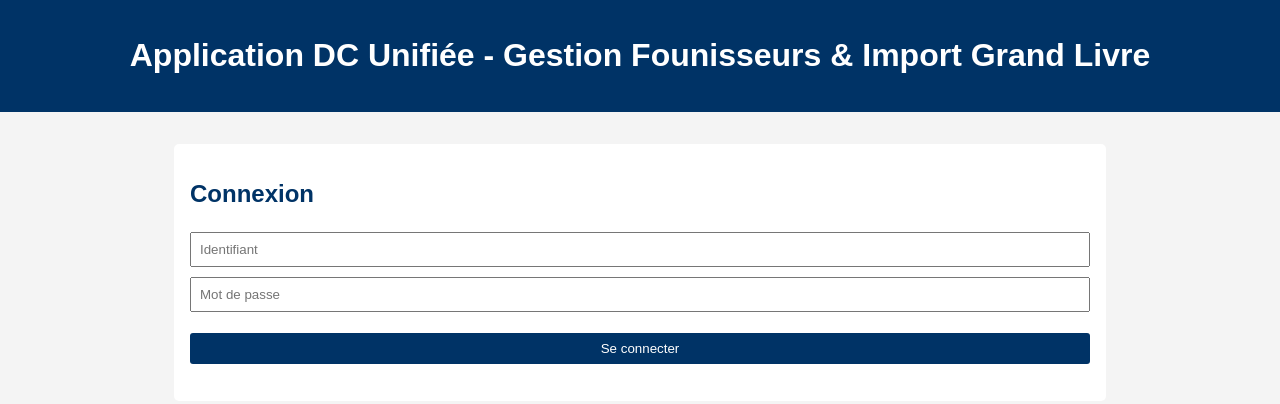
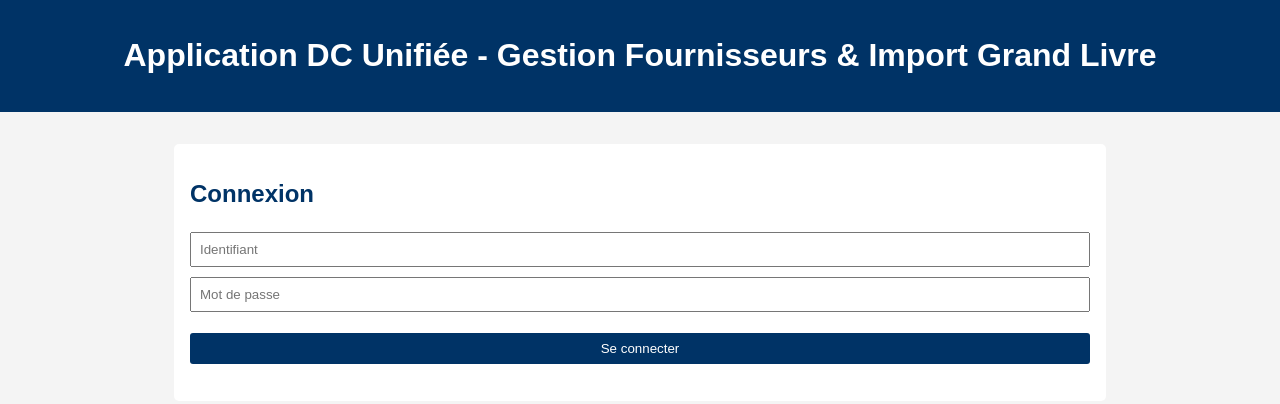
Before and after one commit to Nomena-88/app-dc-coala, a plain HTML site: page index.html in a window 1280 px wide. Drawn offline with nearby package versions, Linux system fonts and the light colour scheme.

Commit message:
index.html

```diff
--- a/index.html
+++ b/index.html
@@ -26,7 +26,7 @@
 
 <body>
 
-<header><h1>Application DC Unifiée - Gestion Founisseurs & Import Grand Livre</h1></header>
+<header><h1>Application DC Unifiée - Gestion Fournisseurs & Import Grand Livre</h1></header>
 
 <div class="container" id="loginSection">
   <h2>Connexion</h2>
```
